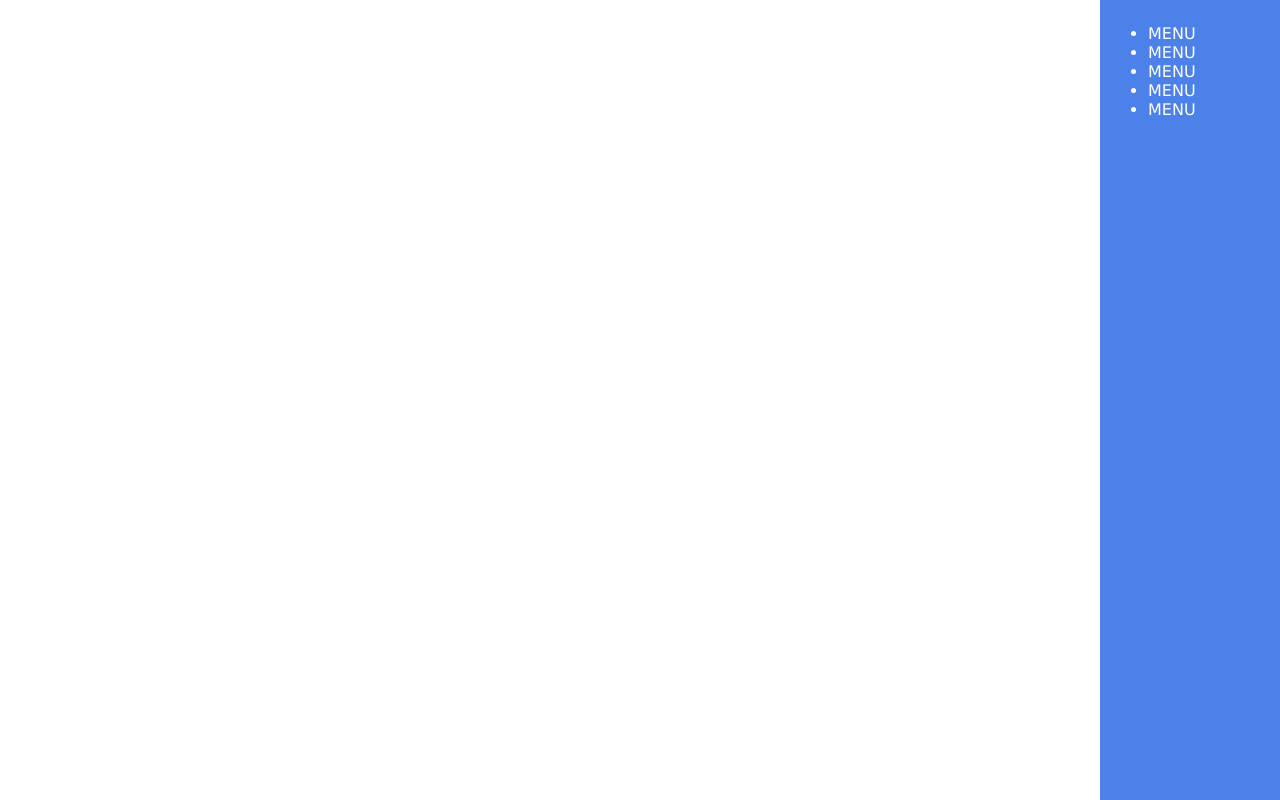
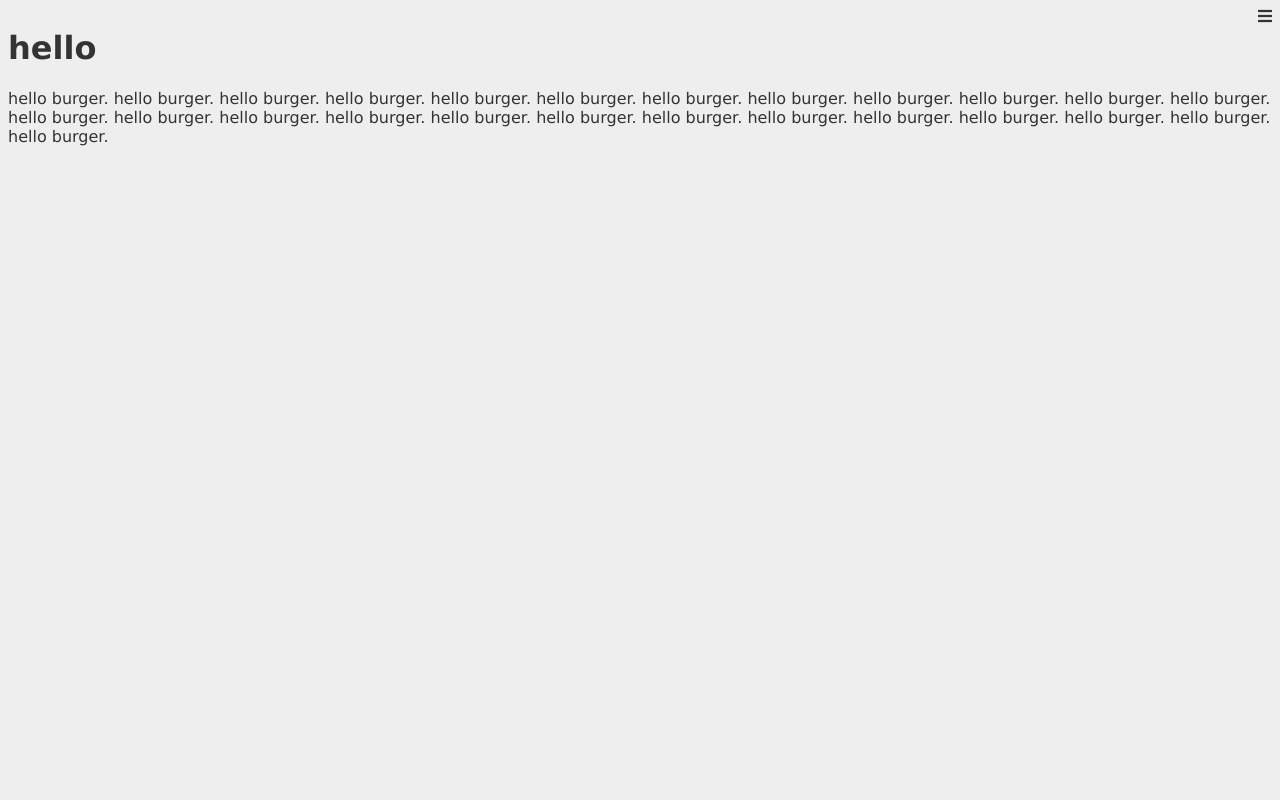
Before and after one commit to kenta-matsuzaki/js_study, a plain HTML site: page js_4_burgerMenu/index1.html in a window 1280 px wide. Drawn offline with Linux system fonts and the light colour scheme.

Commit message:
Summary(required)

```diff
--- a/js_4_burgerMenu/css/styles1.css
+++ b/js_4_burgerMenu/css/styles1.css
@@ -15,3 +15,22 @@ body {
   width: 180px;
   min-height: 100%;
 }
+
+#main {
+  z-index: 1;
+  background: #eee;
+  position: absolute;
+  top: 0;
+  left: 0;
+  color: #333;
+  padding: 8px;
+  box-sizing: border-box;
+  width: 100%;
+  height: 100%;
+  overflow: auto;
+}
+
+#show {
+  float: right;
+  cursor: pointer;
+}
--- a/js_4_burgerMenu/index1.html
+++ b/js_4_burgerMenu/index1.html
@@ -17,6 +17,17 @@
         <li>MENU</li>
       </ul>
     </div>
+
+    <div id="main">
+      <i class="fa fa-bars" id="show"></i>
+      <h1>hello</h1>
+      <p>hello burger. hello burger. hello burger. hello burger. hello burger.
+          hello burger. hello burger. hello burger. hello burger. hello burger.
+          hello burger. hello burger. hello burger. hello burger. hello burger.
+          hello burger. hello burger. hello burger. hello burger. hello burger.
+          hello burger. hello burger. hello burger. hello burger. hello burger.
+      </p>
+    </div>
     <script src="js/main1.js">
     </script>
   </body>
```
